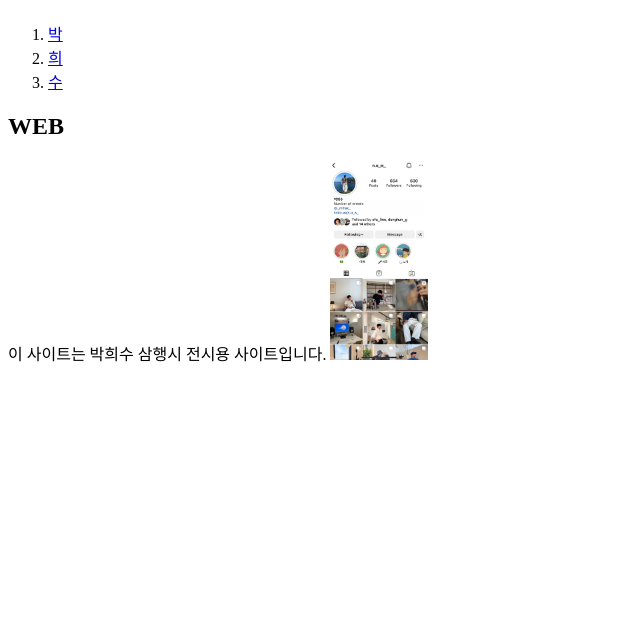
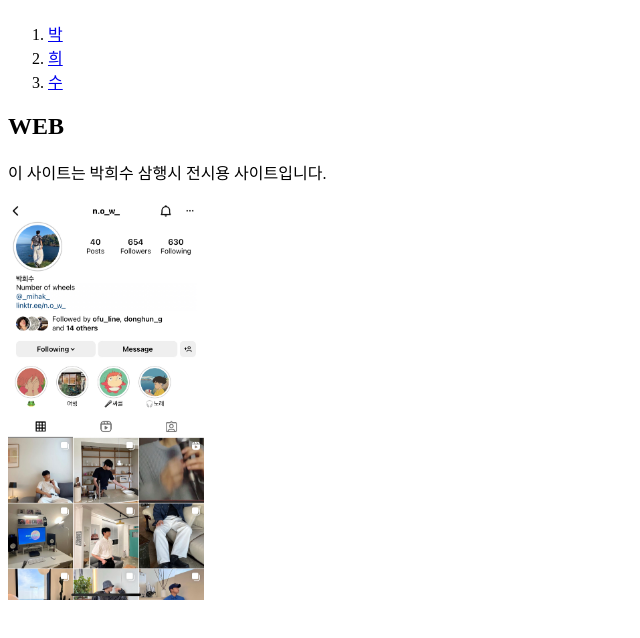
Before and after one commit to Ryomachoi/parkhuisu, a plain HTML site: page index.html in a window 1280 px wide. Shown: the part 68-706 px from the top of the page, without its empty margins (0-640 px from the left). Drawn offline with Linux system fonts and the light colour scheme.

Commit message:
Update index.html

```diff
--- a/index.html
+++ b/index.html
@@ -16,8 +16,10 @@
 <h2>WEB</h2>
 <p>
     이 사이트는 박희수 삼행시 전시용 사이트입니다.
-    <img src="IMG_4240.jpg" alt="이미지를 표시할 수 없다람쥐" with="100" height="200">
+</p>
 
-    </p>
+    <img src="IMG_4240.jpg" alt="이미지를 표시할 수 없다람쥐" with="200" height="400">
+
+
 </body>
 </html>
```
